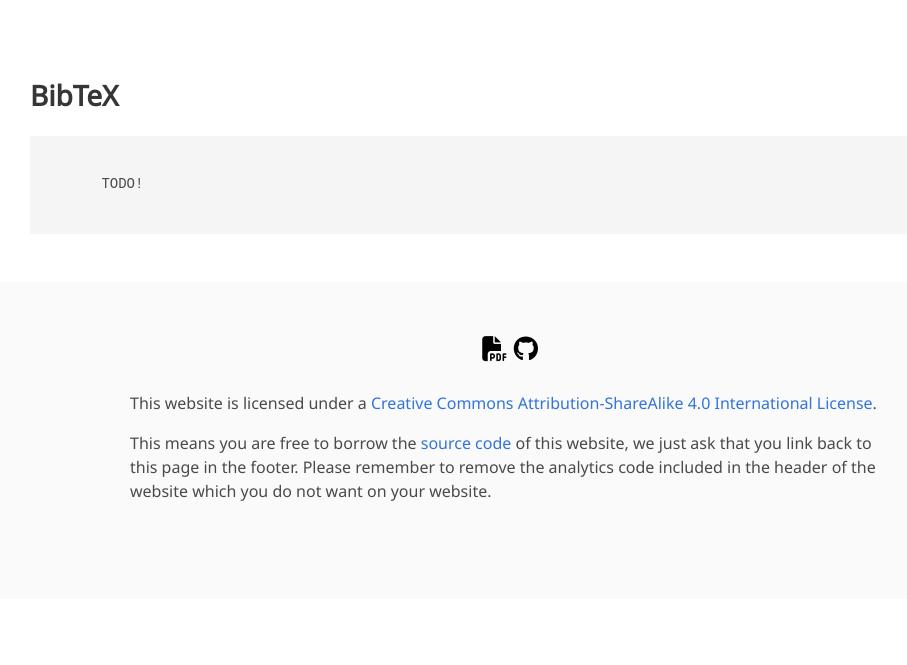
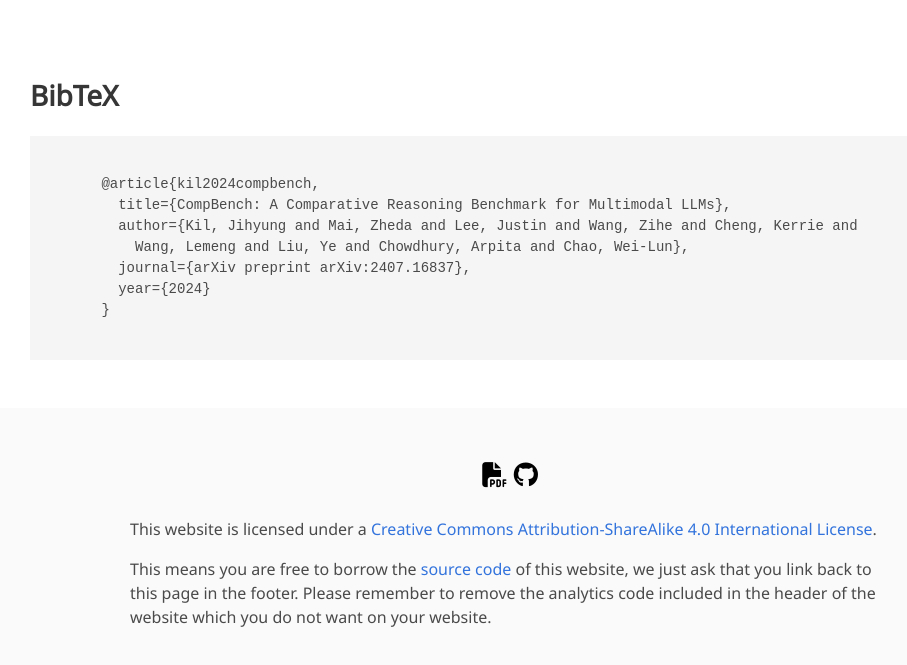
Before and after one commit to CompBench/compbench.github.io, a plain HTML site: page index.html in a window 1280 px wide. Shown: the part 3874-4539 px from the top of the page, without its empty margins (130-1037 px from the left). Before the commit the page ends 4473 px from the top, so only its background shows below. Drawn offline with nearby package versions, Linux system fonts and the light colour scheme; some icons are missing; a web font is replaced by a local one.

Commit message:
update arXiv

```diff
--- a/index.html
+++ b/index.html
@@ -107,7 +107,7 @@
               </span>
               -->
               <span class="link-block">
-                <a href=""
+                <a href="https://www.arxiv.org/abs/2407.16837"
                    class="external-link button is-normal is-rounded is-dark">
                   <span class="icon">
                       <i class="ai ai-arxiv"></i>
@@ -331,7 +331,13 @@
   <div class="container is-max-desktop content">
     <h2 class="title">BibTeX</h2>
     <pre><code>
-      TODO!
+      @article{kil2024compbench,
+        title={CompBench: A Comparative Reasoning Benchmark for Multimodal LLMs},
+        author={Kil, Jihyung and Mai, Zheda and Lee, Justin and Wang, Zihe and Cheng, Kerrie and
+          Wang, Lemeng and Liu, Ye and Chowdhury, Arpita and Chao, Wei-Lun},
+        journal={arXiv preprint arXiv:2407.16837},
+        year={2024}
+      }
     </code></pre>
     <!--
     <pre><code>@article{park2021nerfies,
```
